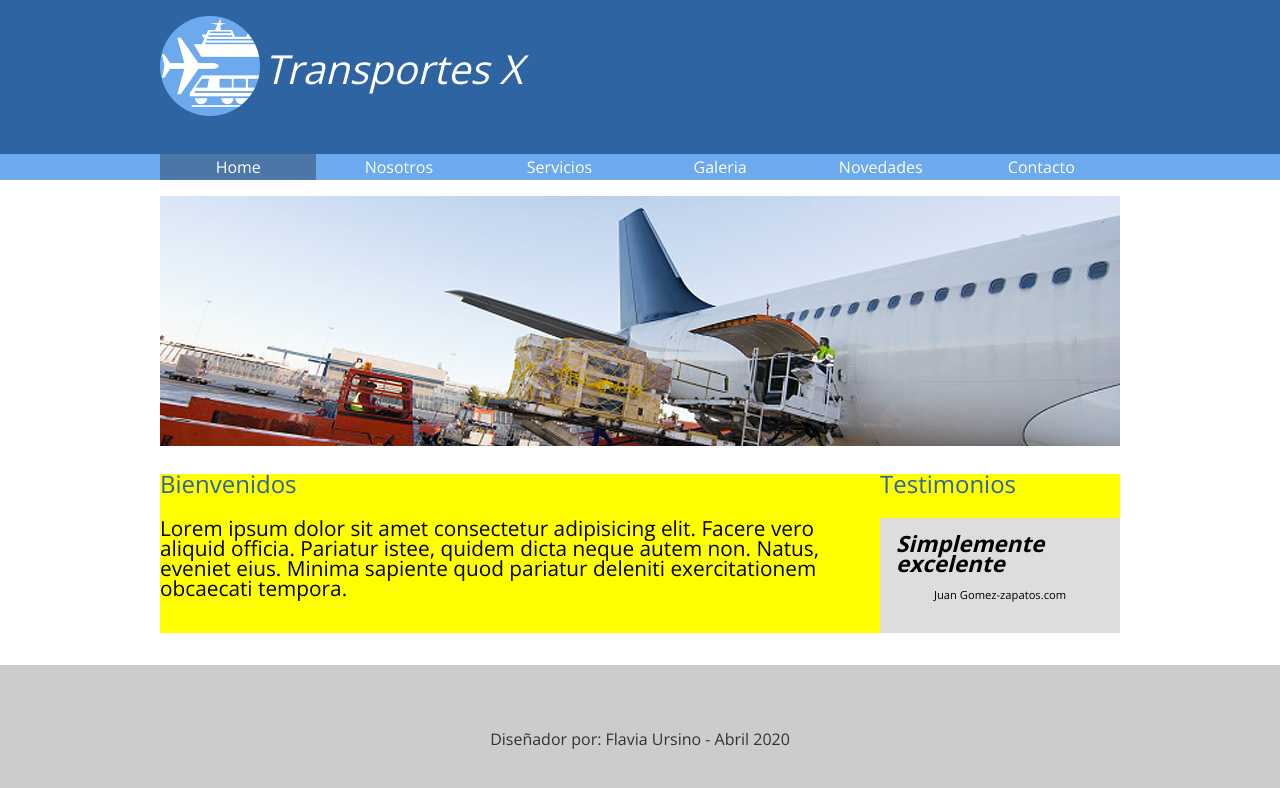
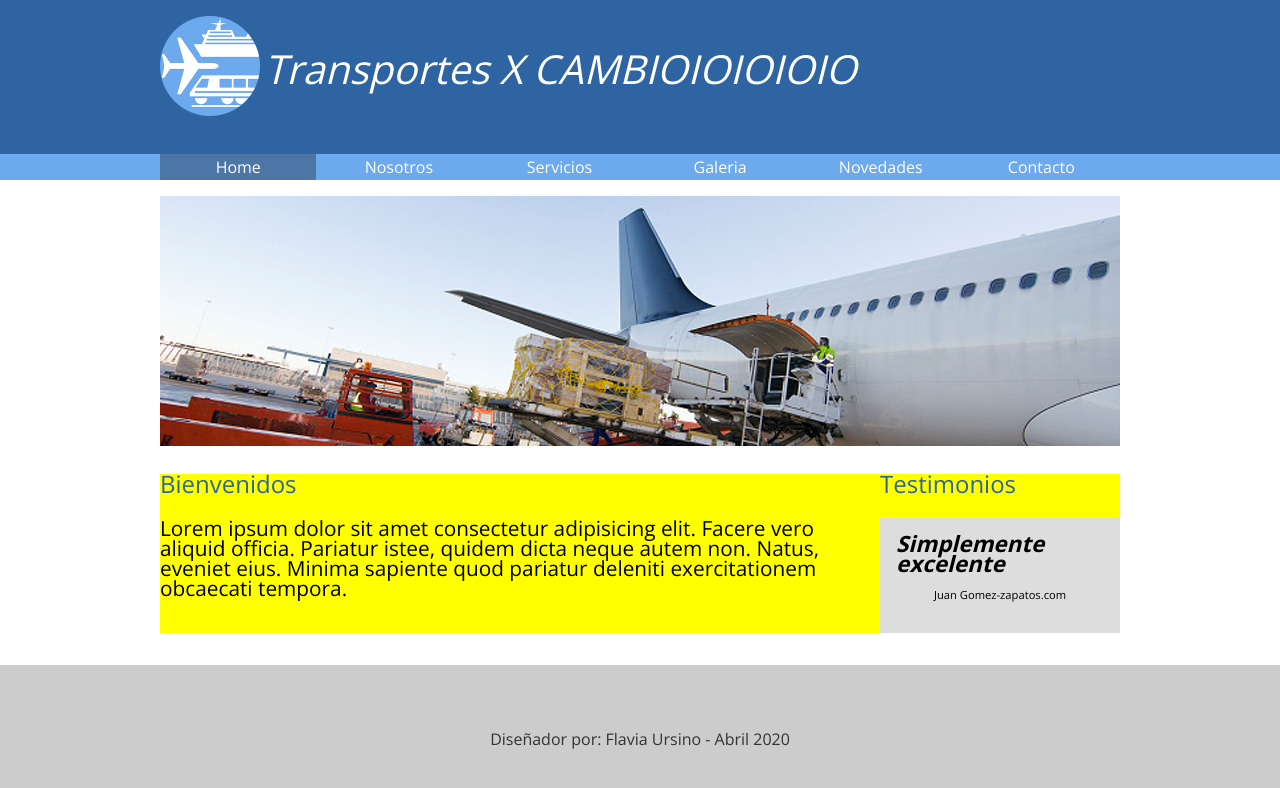
Before and after one commit to Agus-webmaster/Sitio_transporte02, a plain HTML site: page sitio_transportes02/index.html in a window 1280 px wide. Drawn offline with nearby package versions, Linux system fonts and the light colour scheme.

Commit message:
Update index.html

```diff
--- a/sitio_transportes02/index.html
+++ b/sitio_transportes02/index.html
@@ -15,7 +15,7 @@
         <div class="holder">
             <div class="logo">
                 <img src="img/logo.png" width="100" alt="Transportes X" />
-                <h1>Transportes X</h1>
+                <h1>Transportes X CAMBIOIOIOIOIO</h1>
             </div>
             <!-- <div class="redes">sjdsjd</div> -->
         </div>
```
